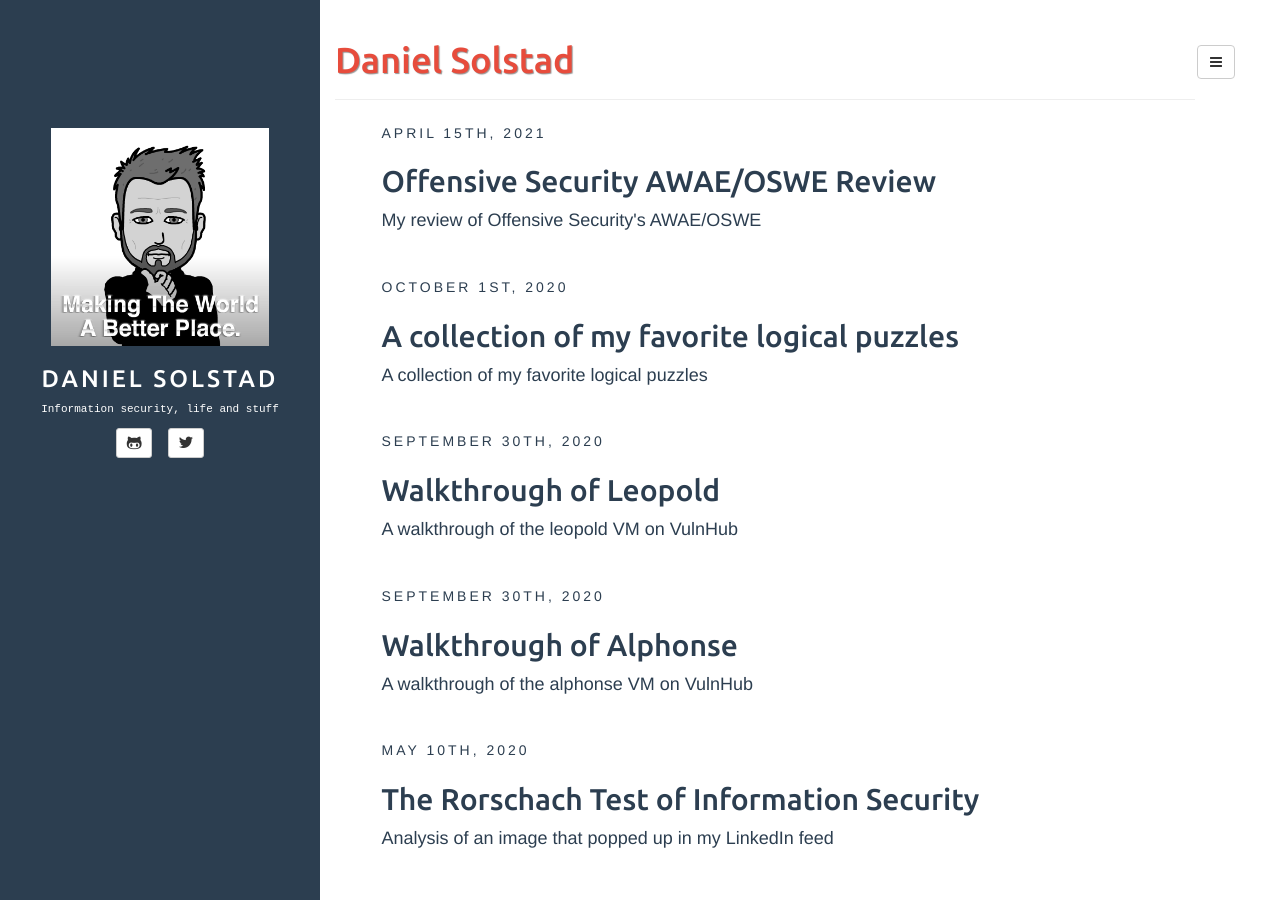
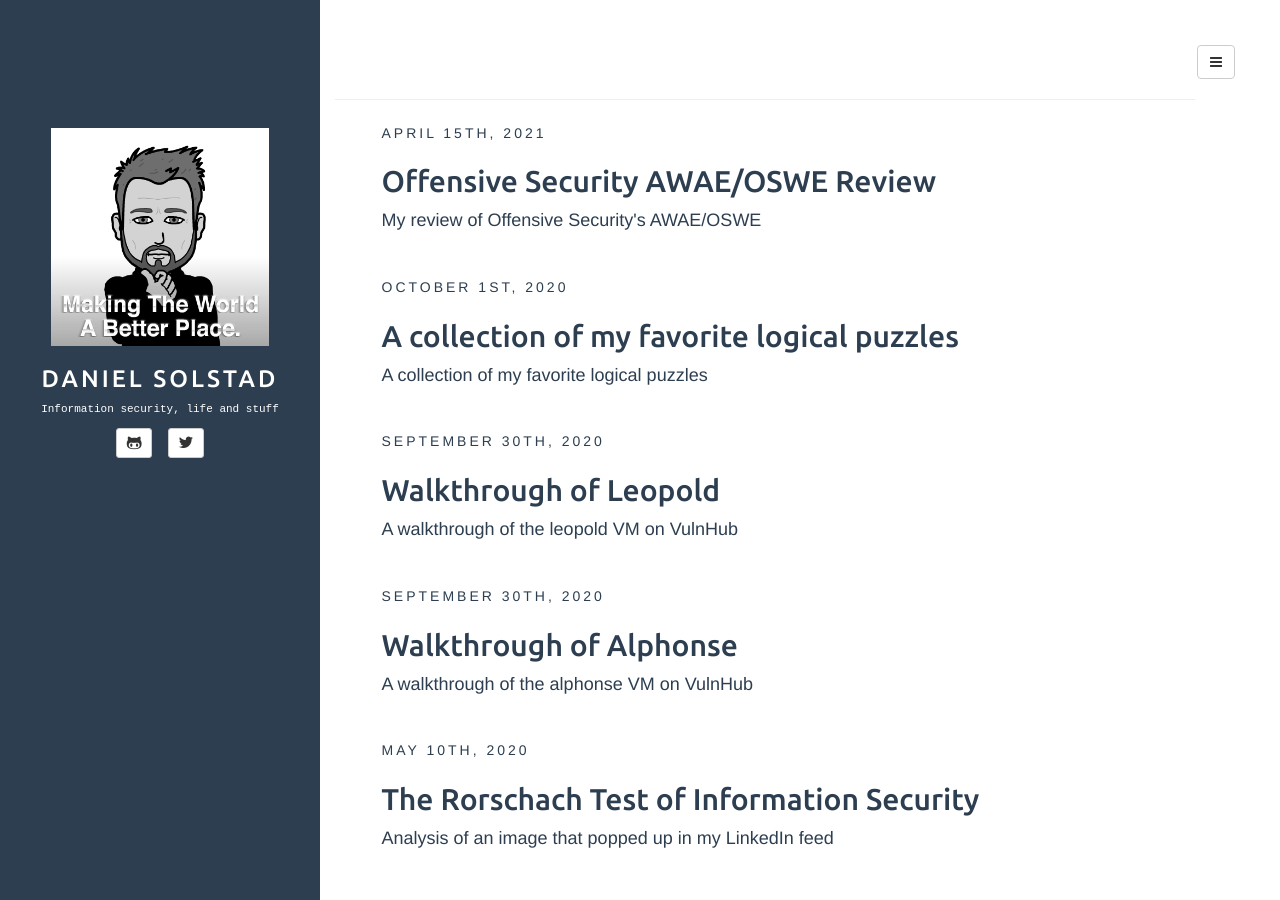
Before and after one commit to dsolstad/dsolstad.github.io, a Jekyll site: the page built from index.html, in a window 1280 px wide and 900 px high. Built offline with Jekyll 4.4.1, drawn with Linux system fonts in a browser that asks for light colours; Markdown is read by kramdown in place of the engine named in the settings; the list of posts is cut into pages by our own code.

Commit message:
Update page.html

```diff
--- a/_includes/page.html
+++ b/_includes/page.html
@@ -1,5 +1,5 @@
 <div class="page-header">
-  <h1>{{ page.title }} {% if page.tagline %} <small>{{ page.tagline }}</small>{% endif %}</h1>
+  <h1>&nbsp;</h1>
 </div>
 
 {{ content }}
```
